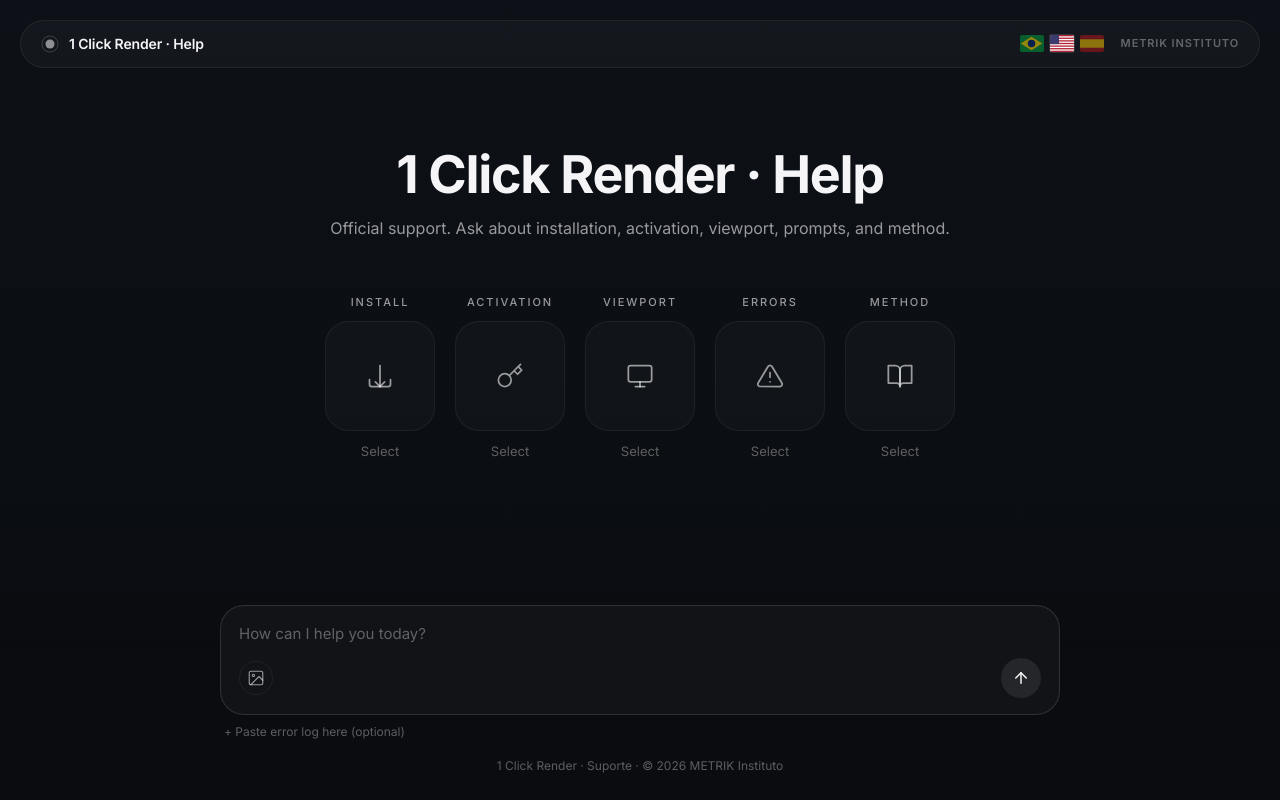
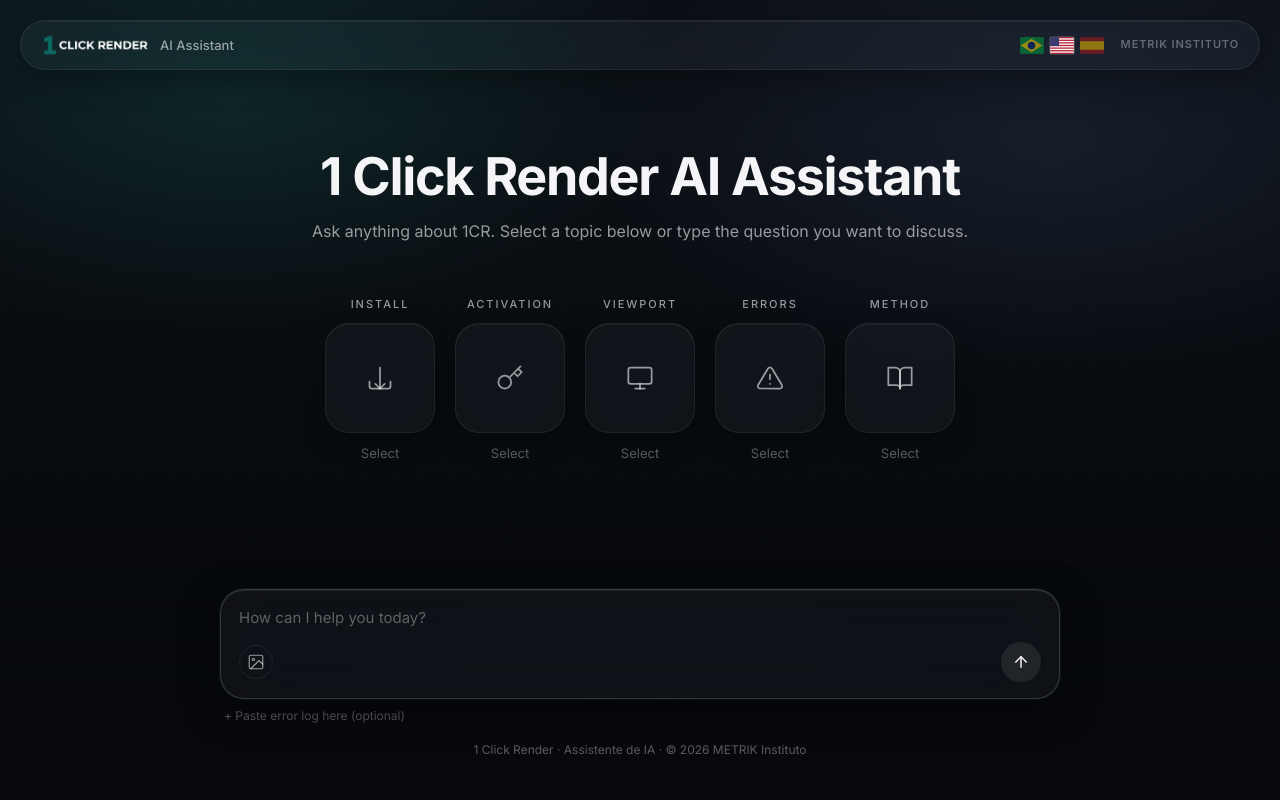
Before and after one commit to METRIK-GROUP/1clickrender-help, a website: page index.html in a window 1280 px wide. Both pictures are taken after a click on the button 256 px from the left and 677 px from the top of the page. Drawn offline with nearby package versions, Linux system fonts and the light colour scheme.

Commit message:
feat(ui): logo 1CR + glass real + aurora background + 'Assistente de IA' + fix link contrast
- Add 1cr-logo-dark.png (500x110) to header brand-mark (replaces SVG circle)
- Aurora glow background (teal radial + subtle dot pattern) via body::before/::after
- backdrop-filter: blur(22-28px) saturate(140-150%) on header pill, suggestion cards,
  input shell, message bubbles for genuine glass effect
- Box-shadow with subtle teal-glow on hover/focus
- Increase chat-state bottom padding to 60px so last message clears the sticky input
- Improve input-area gradient mask (steeper fade from transparent to bg)
- Rename 'Ajuda' -> 'Assistente de IA' in: title, hero_title, brand-name, footer, all i18n
- New hero subtitle: 'Tire aqui todas as dúvidas sobre o 1CR. Selecione abaixo ou digite
  o tópico que você quer conversar.' (+EN/ES equivalents)
- Fix link color in assistant markdown: was browser-default navy on black (terrible
  contrast), now white #f5f5f7 with subtle underline
- Add proper styling for ul/ol/strong/h2-h4 inside messages

```diff
--- a/assets/i18n/en.json
+++ b/assets/i18n/en.json
@@ -1,17 +1,18 @@
 {
-  "title": "1 Click Render · Help",
-  "hero_title": "1 Click Render · Help",
-  "hero_sub": "Official support. Ask about installation, activation, viewport, prompts, and method.",
+  "title": "1 Click Render · AI Assistant",
+  "brand_name": "AI Assistant",
+  "hero_title": "1 Click Render AI Assistant",
+  "hero_sub": "Ask anything about 1CR. Select a topic below or type the question you want to discuss.",
   "placeholder": "How can I help you today?",
   "send": "Send",
   "attach": "Attach image",
-  "welcome": "Hello! I'm the 1 Click Render help assistant. How can I help you?",
+  "welcome": "Hello. I am the 1 Click Render AI assistant. How can I help?",
   "error_log_label": "Paste error log here (optional)",
-  "feedback_thanks": "Thanks for your feedback!",
+  "feedback_thanks": "Thanks for the feedback.",
   "image_too_large": "Image too large (max 4MB)",
   "thinking": "Thinking...",
   "rate_limit": "You've asked too many questions. Please wait a few minutes before continuing.",
-  "error_generic": "Sorry, there was an error. Please try again.",
+  "error_generic": "There was an error. Please try again.",
   "suggestion_install": "Install",
   "suggestion_activation": "Activation",
   "suggestion_viewport": "Viewport",
--- a/assets/style.css
+++ b/assets/style.css
@@ -3,19 +3,20 @@
    ============================================================ */
 
 :root {
-  --bg: #0a0c10;
-  --bg-gradient: linear-gradient(180deg, #0d1117 0%, #0a0c10 100%);
-  --card: rgba(255,255,255,0.025);
-  --card-hover: rgba(255,255,255,0.05);
-  --border: rgba(255,255,255,0.06);
-  --border-hover: rgba(255,255,255,0.12);
+  --bg-base: #07090d;
+  --card: rgba(255,255,255,0.04);
+  --card-hover: rgba(255,255,255,0.07);
+  --border: rgba(255,255,255,0.07);
+  --border-hover: rgba(255,255,255,0.16);
   --text-primary: #f5f5f7;
   --text-secondary: rgba(245,245,247,0.6);
   --text-muted: rgba(245,245,247,0.35);
   --accent: #ffffff;
-  --msg-user-bg: rgba(255,255,255,0.06);
-  --msg-assistant-bg: rgba(255,255,255,0.025);
-  --pill-bg: rgba(255,255,255,0.03);
+  --msg-user-bg: rgba(255,255,255,0.07);
+  --msg-assistant-bg: rgba(255,255,255,0.04);
+  --pill-bg: rgba(255,255,255,0.04);
+  --teal: #1a7a6b;
+  --teal-glow: rgba(26, 122, 107, 0.18);
 }
 
 * { box-sizing: border-box; margin: 0; padding: 0; }
@@ -23,13 +24,40 @@
 
 body {
   min-height: 100%;
-  background: var(--bg-gradient);
-  background-attachment: fixed;
+  background: var(--bg-base);
   color: var(--text-primary);
   font-family: "Inter", system-ui, -apple-system, BlinkMacSystemFont, "Segoe UI", sans-serif;
   font-size: 16px;
   line-height: 1.55;
   -webkit-font-smoothing: antialiased;
+  position: relative;
+  overflow-x: hidden;
+}
+
+/* Soft aurora glow behind everything, gives depth + lets glass shine */
+body::before {
+  content: "";
+  position: fixed;
+  inset: 0;
+  z-index: -1;
+  background:
+    radial-gradient(60% 50% at 18% 12%, rgba(26, 122, 107, 0.22) 0%, transparent 60%),
+    radial-gradient(55% 45% at 82% 18%, rgba(80, 110, 160, 0.16) 0%, transparent 65%),
+    radial-gradient(80% 60% at 50% 110%, rgba(26, 122, 107, 0.14) 0%, transparent 60%),
+    linear-gradient(180deg, #0c1016 0%, #07090d 70%, #050608 100%);
+  pointer-events: none;
+}
+
+body::after {
+  content: "";
+  position: fixed;
+  inset: 0;
+  z-index: -1;
+  background-image:
+    radial-gradient(circle at 1px 1px, rgba(255,255,255,0.025) 1px, transparent 0);
+  background-size: 28px 28px;
+  pointer-events: none;
+  opacity: 0.4;
 }
 
 /* ── Page wrapper ───────────────────────────────────────────── */
@@ -52,6 +80,9 @@
   align-items: center;
   justify-content: space-between;
   gap: 16px;
+  backdrop-filter: blur(22px) saturate(140%);
+  -webkit-backdrop-filter: blur(22px) saturate(140%);
+  box-shadow: 0 1px 0 rgba(255,255,255,0.04) inset, 0 8px 32px rgba(0,0,0,0.35);
 }
 
 .brand {
@@ -66,20 +97,21 @@
 .brand-mark {
   display: flex;
   align-items: center;
-  color: var(--text-secondary);
   flex-shrink: 0;
 }
 
-.brand-name {
-  font-size: 14px;
-  font-weight: 600;
-  letter-spacing: -0.01em;
-  white-space: nowrap;
+.brand-logo {
+  height: 24px;
+  width: auto;
+  display: block;
 }
 
-.brand-sub {
+.brand-name {
+  font-size: 13px;
+  font-weight: 500;
+  letter-spacing: 0;
+  white-space: nowrap;
   color: var(--text-secondary);
-  font-weight: 400;
 }
 
 .header-right {
@@ -207,13 +239,17 @@
   display: flex;
   align-items: center;
   justify-content: center;
-  transition: background 0.2s, border-color 0.2s, transform 0.15s;
+  transition: background 0.2s, border-color 0.2s, transform 0.15s, box-shadow 0.2s;
+  backdrop-filter: blur(22px) saturate(140%);
+  -webkit-backdrop-filter: blur(22px) saturate(140%);
+  box-shadow: 0 1px 0 rgba(255,255,255,0.04) inset, 0 8px 24px rgba(0,0,0,0.25);
 }
 
 .suggestion:hover .card {
   background: var(--card-hover);
   border-color: var(--border-hover);
   transform: translateY(-2px);
+  box-shadow: 0 1px 0 rgba(255,255,255,0.06) inset, 0 12px 32px rgba(0,0,0,0.4), 0 0 0 1px var(--teal-glow);
 }
 
 .suggestion:active .card {
@@ -239,13 +275,13 @@
 /* ── Chat state ─────────────────────────────────────────────── */
 .chat-state {
   flex: 1;
-  padding: 40px 20px 20px;
+  padding: 40px 20px 60px;
   max-width: 880px;
   width: 100%;
   margin: 0 auto;
   display: flex;
   flex-direction: column;
-  gap: 4px;
+  gap: 8px;
 }
 
 .chat-state[hidden],
@@ -263,18 +299,22 @@
   margin-bottom: 4px;
   font-size: 15px;
   line-height: 1.65;
+  backdrop-filter: blur(14px) saturate(140%);
+  -webkit-backdrop-filter: blur(14px) saturate(140%);
 }
 
 .msg.user {
   background: var(--msg-user-bg);
   border: 1px solid var(--border);
   margin-left: auto;
+  box-shadow: 0 1px 0 rgba(255,255,255,0.05) inset;
 }
 
 .msg.assistant {
   background: var(--msg-assistant-bg);
   border: 1px solid var(--border);
   margin-right: auto;
+  box-shadow: 0 1px 0 rgba(255,255,255,0.04) inset, 0 6px 18px rgba(0,0,0,0.2);
 }
 
 .msg pre {
@@ -308,6 +348,30 @@
 .msg p { margin-bottom: 8px; }
 .msg p:last-child { margin-bottom: 0; }
 
+.msg a {
+  color: #f5f5f7;
+  text-decoration: underline;
+  text-decoration-color: rgba(245,245,247,0.4);
+  text-underline-offset: 3px;
+  text-decoration-thickness: 1px;
+  transition: text-decoration-color 0.15s;
+}
+.msg a:hover {
+  text-decoration-color: rgba(245,245,247,0.85);
+}
+.msg a:visited { color: #f5f5f7; }
+
+.msg ul, .msg ol { padding-left: 22px; margin: 6px 0 8px; }
+.msg li { margin-bottom: 4px; }
+.msg li:last-child { margin-bottom: 0; }
+.msg strong { color: var(--text-primary); font-weight: 600; }
+.msg h1, .msg h2, .msg h3, .msg h4 {
+  color: var(--text-primary);
+  font-weight: 600;
+  margin: 12px 0 6px;
+  font-size: 1em;
+}
+
 .feedback {
   margin-top: 12px;
   display: flex;
@@ -335,8 +399,8 @@
   position: sticky;
   bottom: 0;
   z-index: 10;
-  padding: 20px 0 0;
-  background: linear-gradient(0deg, #0a0c10 70%, transparent 100%);
+  padding: 24px 0 16px;
+  background: linear-gradient(180deg, transparent 0%, rgba(7,9,13,0.7) 25%, rgba(7,9,13,0.95) 60%, #07090d 100%);
 }
 
 .input-wrap {
@@ -346,18 +410,22 @@
 }
 
 .input-shell {
-  background: rgba(255,255,255,0.03);
+  background: var(--card);
   border: 1px solid var(--border);
   border-radius: 24px;
   padding: 16px 18px;
   display: flex;
   flex-direction: column;
   gap: 12px;
-  transition: border-color 0.2s;
+  transition: border-color 0.2s, box-shadow 0.2s;
+  backdrop-filter: blur(28px) saturate(150%);
+  -webkit-backdrop-filter: blur(28px) saturate(150%);
+  box-shadow: 0 1px 0 rgba(255,255,255,0.05) inset, 0 12px 36px rgba(0,0,0,0.5);
 }
 
 .input-shell:focus-within {
   border-color: var(--border-hover);
+  box-shadow: 0 1px 0 rgba(255,255,255,0.07) inset, 0 12px 36px rgba(0,0,0,0.5), 0 0 0 1px var(--teal-glow);
 }
 
 textarea#input {
--- a/index.html
+++ b/index.html
@@ -3,7 +3,7 @@
 <head>
   <meta charset="UTF-8">
   <meta name="viewport" content="width=device-width, initial-scale=1">
-  <title>1 Click Render · Ajuda</title>
+  <title>1 Click Render · Assistente de IA</title>
   <script>
     // When served from institutometrik.com.br via rewrite, force absolute base
     // so relative asset paths resolve against the underlying Vercel origin.
@@ -23,12 +23,9 @@
     <header class="pill">
       <div class="brand">
         <span class="brand-mark" aria-hidden="true">
-          <svg width="18" height="18" viewBox="0 0 18 18" fill="none" xmlns="http://www.w3.org/2000/svg">
-            <circle cx="9" cy="9" r="4.5" fill="currentColor" opacity="0.9"/>
-            <circle cx="9" cy="9" r="8" stroke="currentColor" stroke-width="1" opacity="0.3"/>
-          </svg>
+          <img src="assets/1cr-logo.png" alt="1 Click Render" class="brand-logo">
         </span>
-        <span class="brand-name" id="title">1 Click Render <span class="brand-sub">· Ajuda</span></span>
+        <span class="brand-name" id="title" data-i18n="brand_name">Assistente de IA</span>
       </div>
       <div class="header-right">
         <nav class="lang-switch" id="lang-switch">
@@ -43,8 +40,8 @@
     <main id="main-content">
       <section class="welcome-state" id="welcome-state">
         <div class="hero">
-          <h1 id="hero-title">1 Click Render · Ajuda</h1>
-          <p id="hero-sub">Suporte oficial. Pergunte sobre instalação, ativação, viewport, prompts e método.</p>
+          <h1 id="hero-title">Assistente de IA do 1 Click Render</h1>
+          <p id="hero-sub">Tire aqui todas as dúvidas sobre o 1CR. Selecione abaixo ou digite o tópico que você quer conversar.</p>
         </div>
         <div class="suggestions" id="suggestions">
 
@@ -152,7 +149,7 @@
         </div>
         <div class="error-log-toggle" id="error-log-toggle">+ Cole aqui o log de erro (opcional)</div>
       </div>
-      <footer class="footer-meta">1 Click Render · Suporte &middot; &copy; 2026 METRIK Instituto</footer>
+      <footer class="footer-meta">1 Click Render · Assistente de IA &middot; &copy; 2026 METRIK Instituto</footer>
     </div>
   </div>
   <script type="module" src="assets/app.js"></script>
```
Also changed, not shown: assets/i18n/es.json (+7 -6 lines), assets/i18n/pt-br.json (+7 -6 lines), assets/1cr-logo.png (added).
